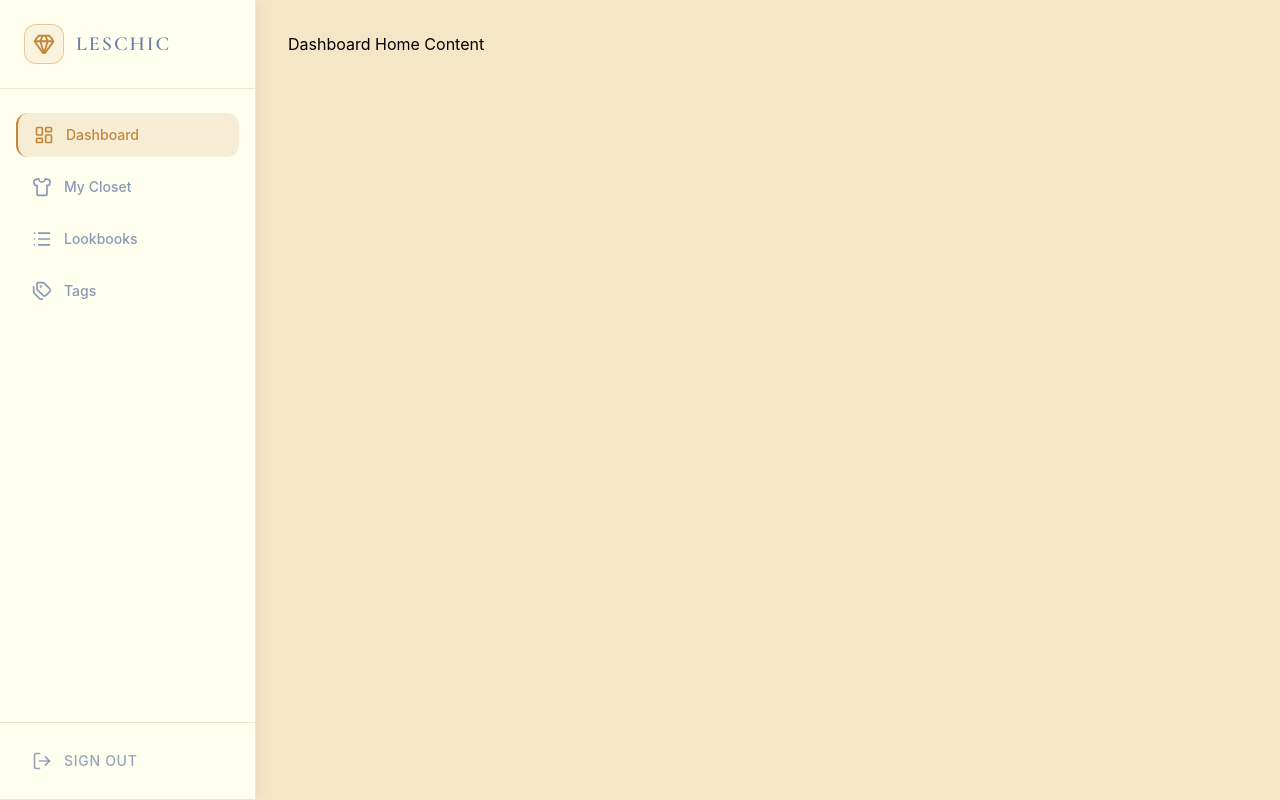
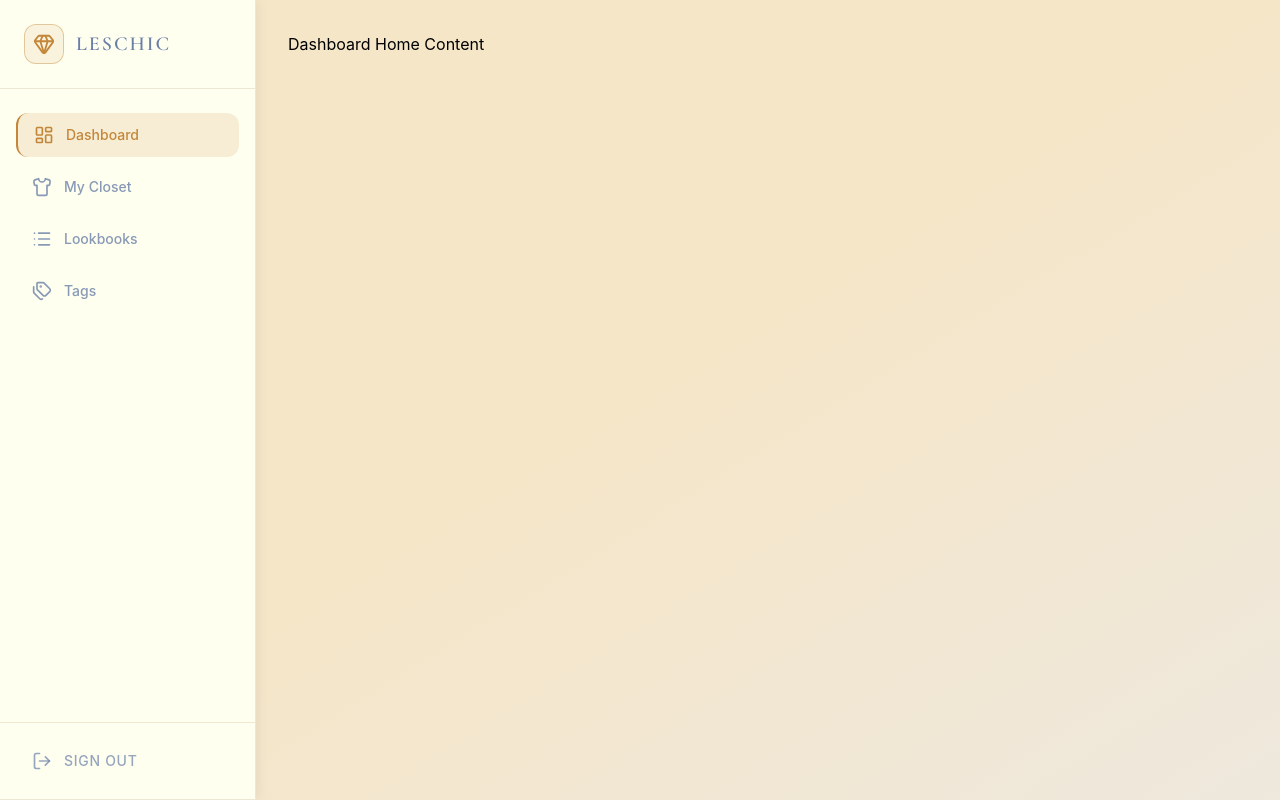
Before and after one commit to HaroldSaenz87/LesChic, a React (Vite) app in the folder Frontend_Web/LesChic/: page /dashboard in a window 1280 px wide. Built offline with nearby package versions, Linux system fonts and the light colour scheme.

Commit message:
Fixed lag issues transitions on nav

```diff
--- a/Frontend_Web/LesChic/src/components/SideNav.tsx
+++ b/Frontend_Web/LesChic/src/components/SideNav.tsx
@@ -14,7 +14,7 @@ const NavItem = ({ icon, label, to, end }: NavItemProps) => (
         to={to}
         end={end}
         className={({ isActive }) => `
-            flex items-center space-x-3 px-4 py-3 rounded-xl transition-all duration-200 cursor-pointer
+            flex items-center space-x-3 px-4 py-3 rounded-xl transition-colors duration-150 cursor-pointer
             ${isActive
                 ? 'bg-secondary/15 text-secondary border-l-2 border-secondary'
                 : 'text-primary/80 hover:text-primary hover:bg-accent/20'}
--- a/Frontend_Web/LesChic/src/sections/DashBoard.tsx
+++ b/Frontend_Web/LesChic/src/sections/DashBoard.tsx
@@ -5,7 +5,7 @@ export const DashBoard = () => {
 
     return (
 
-        <div className="min-h-screen bg-background transition-all duration-500">
+        <div className="min-h-screen bg-linear-to-br from-background via-background to-accent/40 transition-all duration-500">
 
             <div className="flex h-screen overflow-hidden">
 
```
